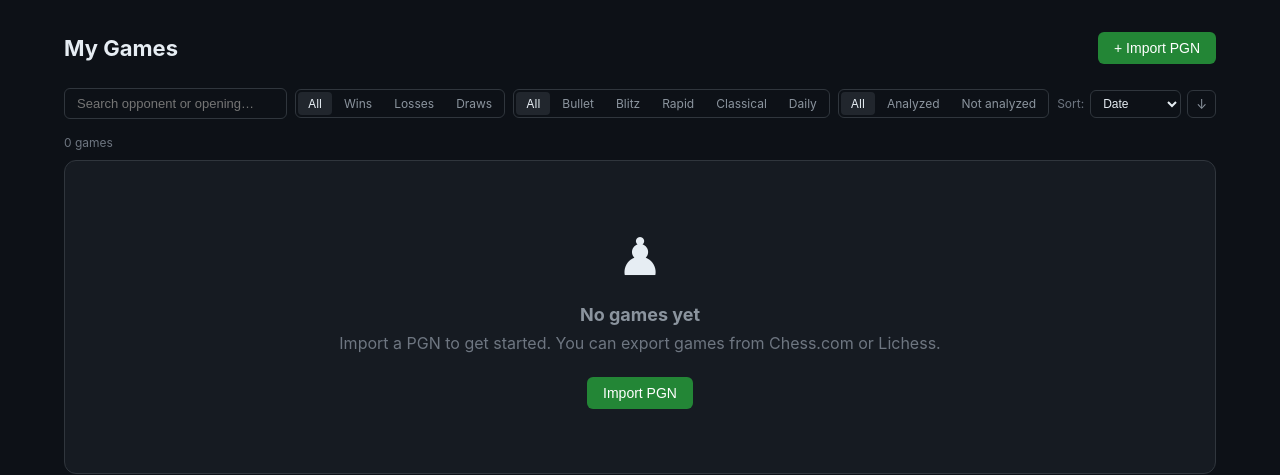
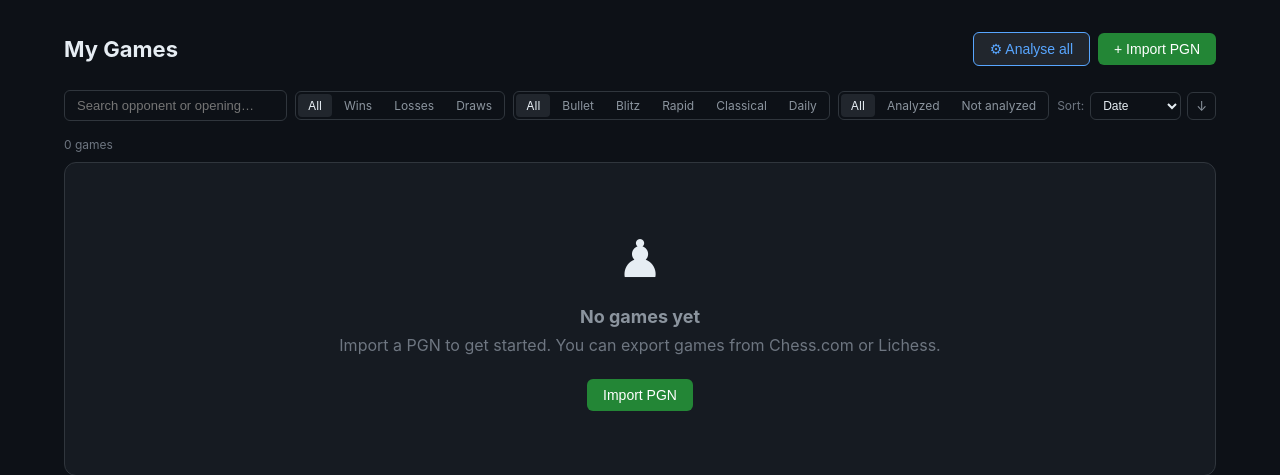
Before and after one commit to paultat91/chess-coach, a Flask app: page / in a window 1280 px wide. Shown: the part 56-531 px from the top of the page. Run offline with Flask 3, Linux system fonts and the light colour scheme; data that the repository does not hold is empty.

Commit message:
future-state: bulk analyse-all with live progress bar
Builds on future-state/auto-analysis (and background-worker).

New features:
- '⚙ Analyse all' button in the game list header enqueues every
  unanalysed game as individual background jobs
- Blue progress banner appears with a % bar and N/total counter,
  polling /api/jobs every 3 s
- Page auto-reloads when all jobs complete
- POST /analyse-all  — enqueues jobs, returns {queued, job_ids}
- GET  /api/jobs     — returns recent job list for progress polling

Made-with: Cursor

```diff
--- a/app.py
+++ b/app.py
@@ -387,6 +387,21 @@ def save_settings():
     return redirect(request.referrer or url_for("index"))
 
 
+@app.route("/analyse-all", methods=["POST"])
+def analyse_all():
+    """Enqueue all unanalysed games as individual background jobs."""
+    games   = database.get_unanalysed_games()
+    job_ids = [worker.enqueue("analyse", game_id=g["id"]) for g in games]
+    return jsonify({"queued": len(job_ids), "job_ids": job_ids})
+
+
+@app.route("/api/jobs")
+def list_jobs():
+    """Return the most recent background jobs for progress display."""
+    jobs = worker.list_jobs(limit=100)
+    return jsonify(jobs)
+
+
 @app.route("/stats")
 def stats():
     player = database.get_setting("player_name", "")
--- a/templates/index.html
+++ b/templates/index.html
@@ -19,9 +19,31 @@
       ⟳ Sync Chess.com
     </button>
     {% endif %}
+    <button class="btn btn-secondary" onclick="analyseAll()"
+            id="analyse-all-btn"
+            title="Analyse all unanalysed games in the background"
+            style="border-color:#58a6ff; color:#58a6ff;">
+      ⚙ Analyse all
+    </button>
     <button class="btn btn-primary" onclick="document.getElementById('import-modal').style.display='flex'">
       + Import PGN
     </button>
+  </div>
+</div>
+
+<!-- Analyse-all progress banner -->
+<div id="analyse-progress"
+     style="display:none; margin-bottom:16px; background:#0c1d3a; border:1px solid #1f6feb;
+            border-radius:8px; padding:12px 16px;">
+  <div style="display:flex; justify-content:space-between; align-items:center; margin-bottom:6px;">
+    <span style="font-size:13px; color:#58a6ff; font-weight:600;">
+      ⚙ Background analysis in progress
+    </span>
+    <span id="analyse-progress-count" style="font-size:12px; color:#8b949e;"></span>
+  </div>
+  <div style="height:6px; background:#21262d; border-radius:3px; overflow:hidden;">
+    <div id="analyse-progress-bar" style="height:6px; background:#58a6ff; border-radius:3px;
+                                           transition:width .4s; width:0%;"></div>
   </div>
 </div>
 
@@ -394,4 +416,51 @@ function runSync() {
     </form>
   </div>
 </div>
+
+<script>
+// ── Analyse-all + progress polling ──────────────────────────────────────────
+let pollTimer     = null;
+let trackedJobIds = new Set();
+
+function analyseAll() {
+  const btn = document.getElementById('analyse-all-btn');
+  if (btn) { btn.disabled = true; btn.textContent = '⚙ Queuing…'; }
+  fetch('/analyse-all', { method: 'POST' })
+    .then(r => r.json())
+    .then(d => {
+      if (d.queued === 0) {
+        if (btn) { btn.disabled = false; btn.textContent = '⚙ Analyse all'; }
+        alert('All games are already analysed!');
+        return;
+      }
+      d.job_ids.forEach(id => trackedJobIds.add(id));
+      document.getElementById('analyse-progress').style.display = 'block';
+      if (!pollTimer) pollTimer = setInterval(pollJobs, 3000);
+    })
+    .catch(e => {
+      if (btn) { btn.disabled = false; btn.textContent = '⚙ Analyse all'; }
+      alert('Error: ' + e.message);
+    });
+}
+
+function pollJobs() {
+  fetch('/api/jobs')
+    .then(r => r.json())
+    .then(jobs => {
+      const mine  = jobs.filter(j => trackedJobIds.has(j.id));
+      if (!mine.length) return;
+      const done  = mine.filter(j => j.status === 'done' || j.status === 'error').length;
+      const total = mine.length;
+      const pct   = Math.round(done / total * 100);
+      document.getElementById('analyse-progress-bar').style.width   = pct + '%';
+      document.getElementById('analyse-progress-count').textContent = `${done} / ${total} done`;
+      if (done === total) {
+        clearInterval(pollTimer); pollTimer = null;
+        const btn = document.getElementById('analyse-all-btn');
+        if (btn) { btn.disabled = false; btn.textContent = '⚙ Analyse all'; }
+        setTimeout(() => window.location.reload(), 1500);
+      }
+    });
+}
+</script>
 {% endblock %}
```
